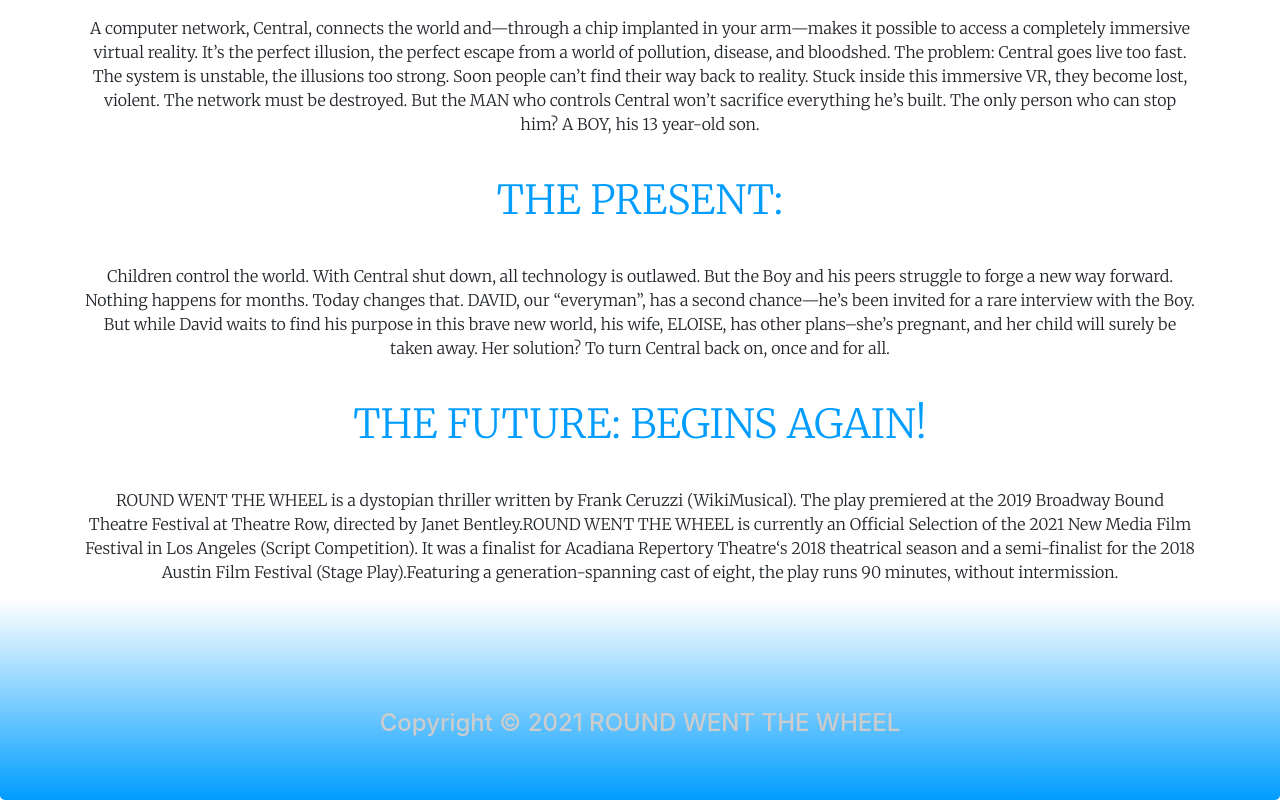
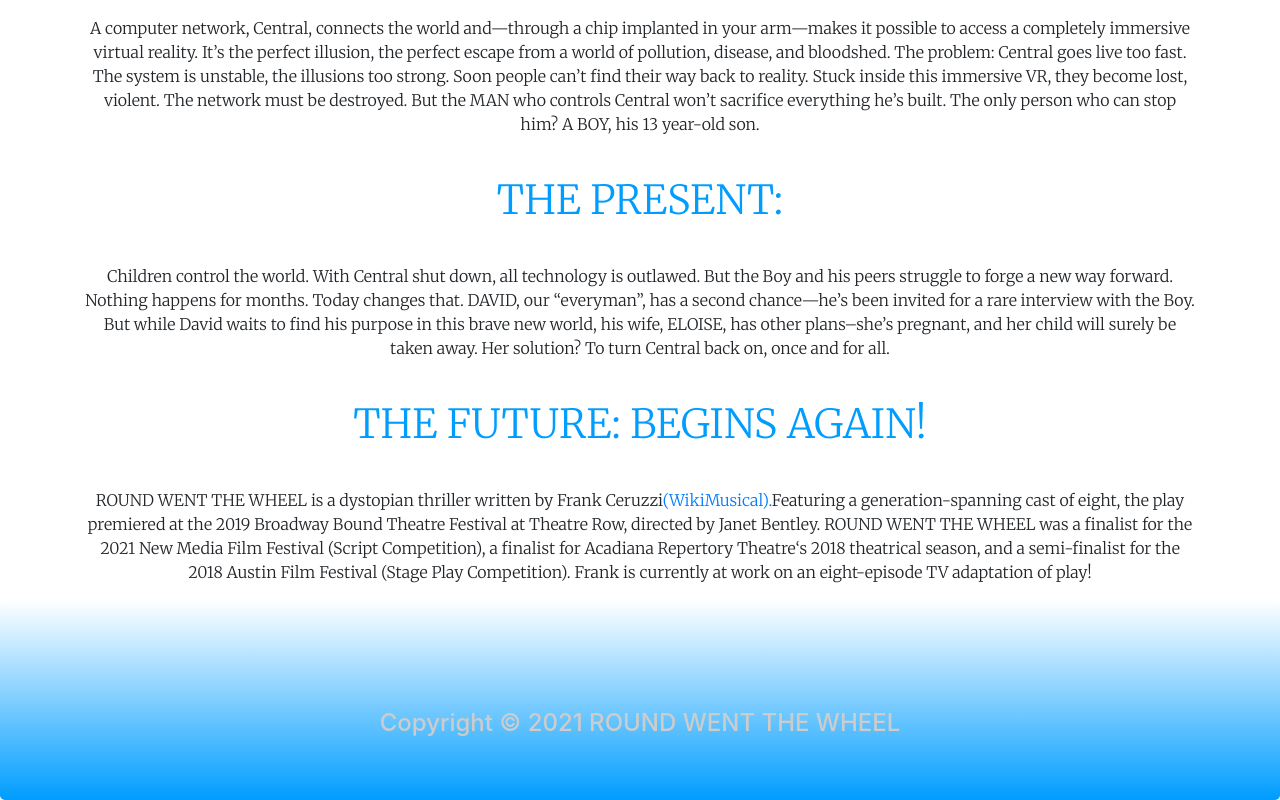
Before and after one commit to kppalmo/roundwentthewheel, a React (Create React App) app: page /about in a window 1280 px wide. Shown: the part 1200-2000 px from the top of the page. Built offline with nearby package versions, Linux system fonts and the light colour scheme.

Commit message:
fixes6/10

```diff
--- a/src/comp/AboutPage.js
+++ b/src/comp/AboutPage.js
@@ -56,13 +56,16 @@ export const AboutPage = props => (
             </p>
             <h1 className="txtS txtC">THE FUTURE: BEGINS AGAIN!</h1>
             <p className="txtS">
-                ROUND WENT THE WHEEL is a dystopian thriller written by Frank Ceruzzi (WikiMusical).
-                The play premiered at the 2019 Broadway Bound Theatre Festival at Theatre Row, directed
-                by Janet Bentley.ROUND WENT THE WHEEL is currently an Official Selection of the 2021 New
-                Media Film Festival in Los Angeles (Script Competition). It was a finalist for Acadiana
-                Repertory Theatre‘s 2018 theatrical season and a semi-finalist for the 2018 Austin Film
-                Festival (Stage Play).Featuring a generation-spanning cast of eight, the play runs 90
-                minutes, without intermission.
+                ROUND WENT THE WHEEL is a dystopian thriller written by Frank Ceruzzi
+                <a href=" https://www.wikithemusical.com/">
+                    (WikiMusical).
+                </a>
+                 Featuring a generation-spanning cast of eight, the play premiered at the 2019 Broadway
+                Bound Theatre Festival at Theatre Row, directed by Janet Bentley. ROUND WENT THE WHEEL
+                was a finalist for the 2021 New Media Film Festival (Script Competition), a finalist
+                for Acadiana Repertory Theatre‘s 2018 theatrical season, and a semi-finalist for the
+                2018 Austin Film Festival (Stage Play Competition). Frank is currently at work on an
+                eight-episode TV adaptation of play!
             </p>
 
 
--- a/src/comp/Home.js
+++ b/src/comp/Home.js
@@ -56,23 +56,7 @@ export const Home = ()  => (
         <h2 class="f1C">
             THE FUTURE BEGINS . . . AGAIN!
         </h2>
-        <Layout>
-            <Row>
-                <Col lg={true}>
-                    <a href="https://www.instagram.com/roundwentthewheel/">
-                        <Image src={insta} className="socials"/>
-                    </a>
-                </Col>
-                <Col lg={true}>
-                    <a href="https://www.facebook.com/roundwentthewheel/">
-                        <Image src={faceB} className="socials"/>
-                    </a>
-                </Col>
-            </Row>
-            <Row>
-                <h1 class="f1C">Check Us Out!</h1>
-            </Row>
-        </Layout>
+
         <h3 class="f1">
             EARTH. THE NEAR FUTURE.
             WHEN TECHNOLOGY BRINGS THE WORLD TO
@@ -95,13 +79,30 @@ export const Home = ()  => (
                 able to visualize the younger actors Gilman
                 and Elgrabli leading a revolution.
         </i></p>
-        <a href="http://www.theasy.com/">
+        <a href="http://www.theasy.com/Reviews/2019/R/roundwentthewheel.php">
             <p class="authorQ">—Ed Malin, Theatre is Easy</p>
         </a>
         <a href="/about">
         <button type="button" class="button">
                 Learn More!
             </button>
+            <Layout>
+            <Row>
+                <Col lg={true}>
+                    <a href="https://www.instagram.com/roundwentthewheel/">
+                        <Image src={insta} className="socials"/>
+                    </a>
+                </Col>
+                <Col lg={true}>
+                    <a href="https://www.facebook.com/roundwentthewheel/">
+                        <Image src={faceB} className="socials"/>
+                    </a>
+                </Col>
+            </Row>
+            <Row>
+                <h1 class="f1C">Check Us Out!</h1>
+            </Row>
+        </Layout>
 
         </a>
 
```
